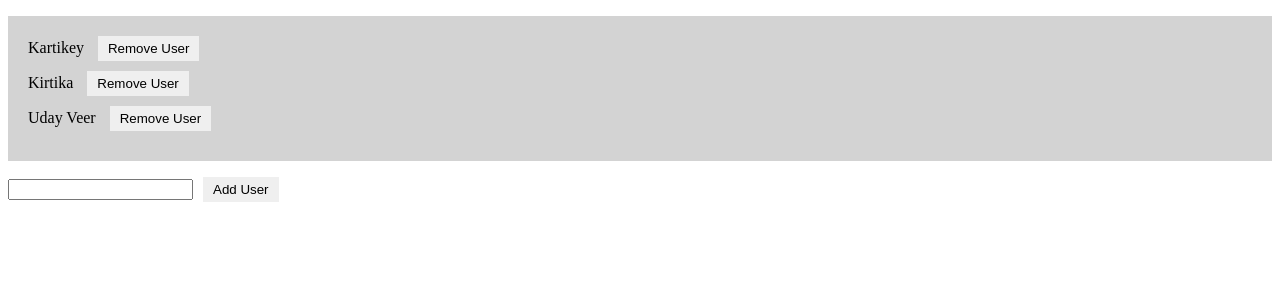
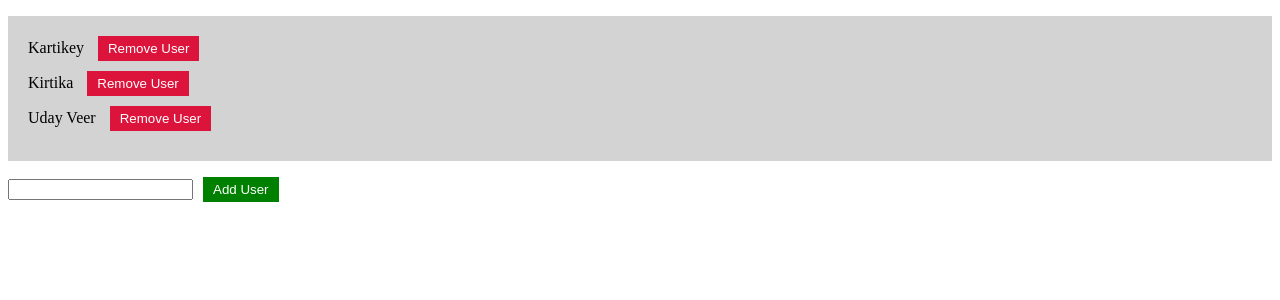
Before and after one commit to 23-kartikey/User-Management-Frontend, a React (Vite) app: page / in a window 1280 px wide. Shown: the top 300 px of the page. Built offline with nearby package versions, Linux system fonts and the light colour scheme.

Commit message:
feat: added colors to buttons

```diff
--- a/src/App.css
+++ b/src/App.css
@@ -15,3 +15,13 @@
   border: none;
   cursor: pointer;
 }
+
+.remove-btn{
+  background-color: crimson;
+  color: white;
+}
+
+.add-btn{
+  background-color: green;
+  color: white;
+}
```
